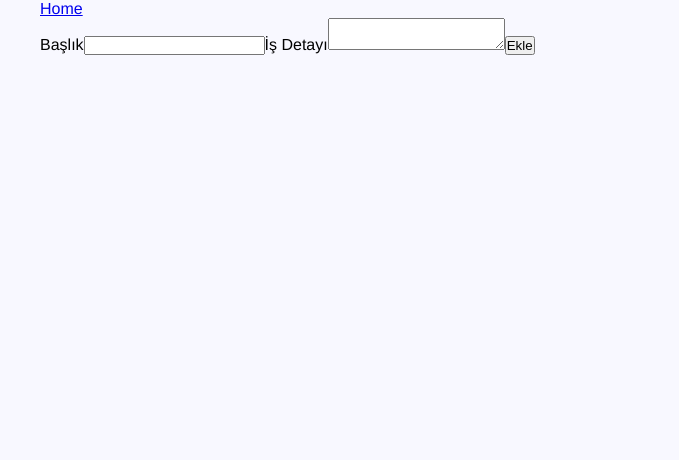
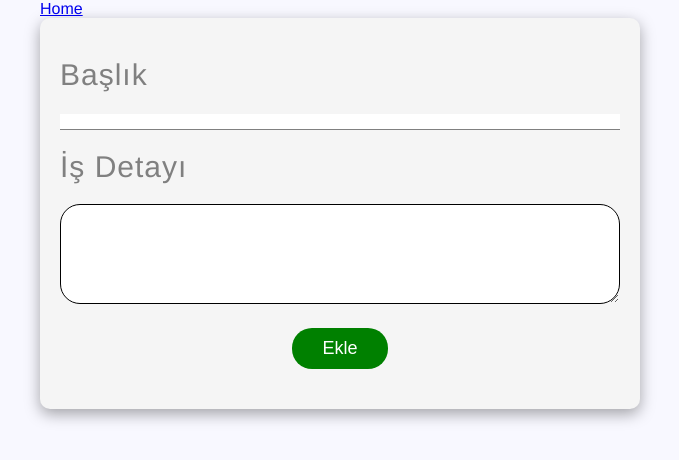
Before and after one commit to Sezer5/JiraProjectVue, a Vue app: page /addtask in a window 1280 px wide. Shown: the top 460 px of the page, without its empty margins (300-979 px from the left). Built offline with nearby package versions, Linux system fonts and the light colour scheme.

Commit message:
css işlemleri

```diff
--- a/src/views/AddTask.vue
+++ b/src/views/AddTask.vue
@@ -20,5 +20,43 @@
 </script>
 
 <style>
-
+    form{
+        box-shadow: rgba(0, 0, 0, 0.35) 0px 5px 15px;
+        padding: 20px;
+        border-radius:10px;
+        background-color: whitesmoke;
+    }
+    input{
+        width: 100%;
+        border:none;
+        border-bottom: 1px solid gray;
+        outline: none;
+    }
+    textarea{
+        width: 100%;
+        border:none;
+        outline: none;
+        border:1px solid black;
+        height: 100px;
+        border-radius: 20px;
+        padding: 10px;
+    }
+    label{
+        margin:20px 0px;
+        display:block;
+        color:gray;
+        font-size: 30px;
+        font-weight: 500;
+        letter-spacing: 1px;
+    }
+    button{
+        padding: 10px 30px;
+        font-size: 18px;
+        background: green;
+        color:white;
+        border:none;
+        border-radius: 20px;
+        margin:20px auto;
+        display:block;
+    }
 </style>
```
